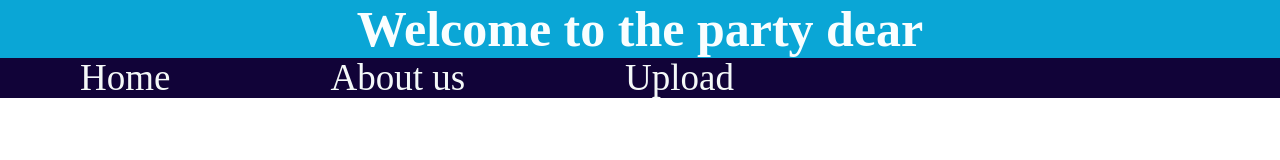
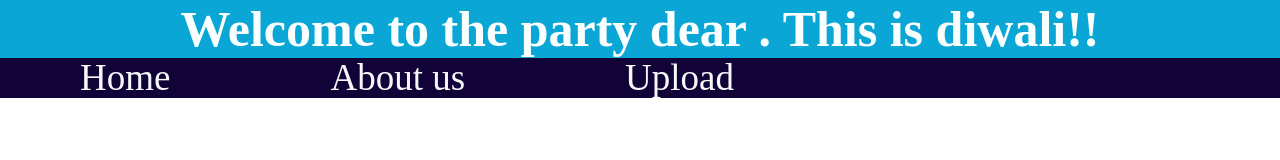
Before and after one commit to dixitshivani/Water-dsc, a plain HTML site: page index.html in a window 1280 px wide. Drawn offline with Linux system fonts and the light colour scheme.

Commit message:
diwali tag added

```diff
--- a/index.html
+++ b/index.html
@@ -8,7 +8,7 @@
     <link rel="stylesheet" href="style.css" />
   </head>
   <body>
-    <h1>Welcome to the party dear</h1>
+    <h1>Welcome to the party dear . This is diwali!!</h1>
     <nav>
       <ul>
         <li><a href="home.html">Home</a></li>
```
